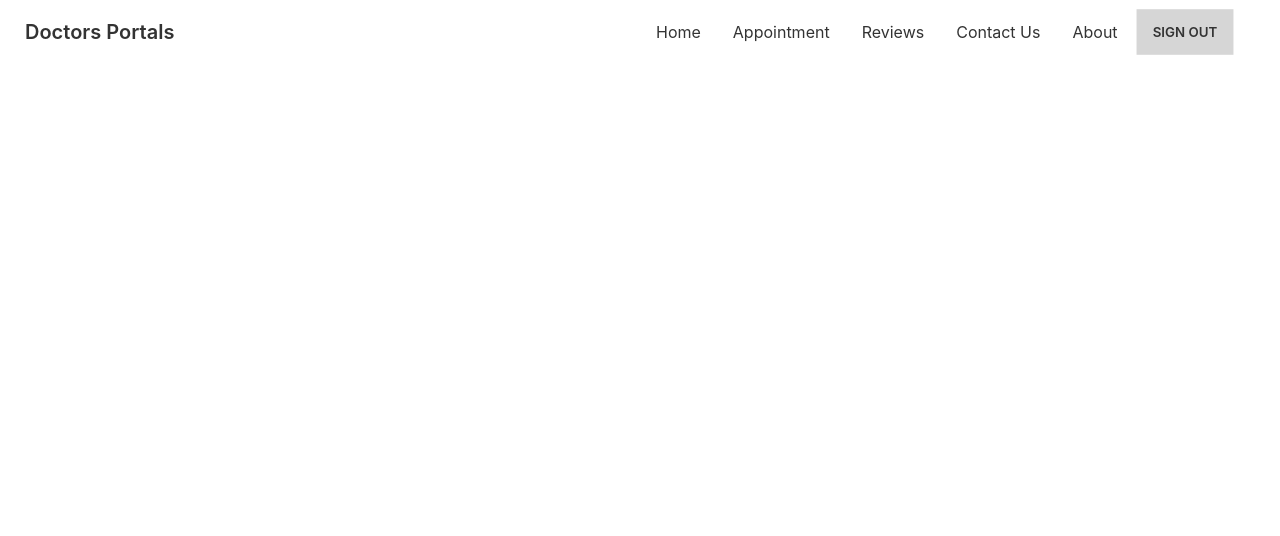
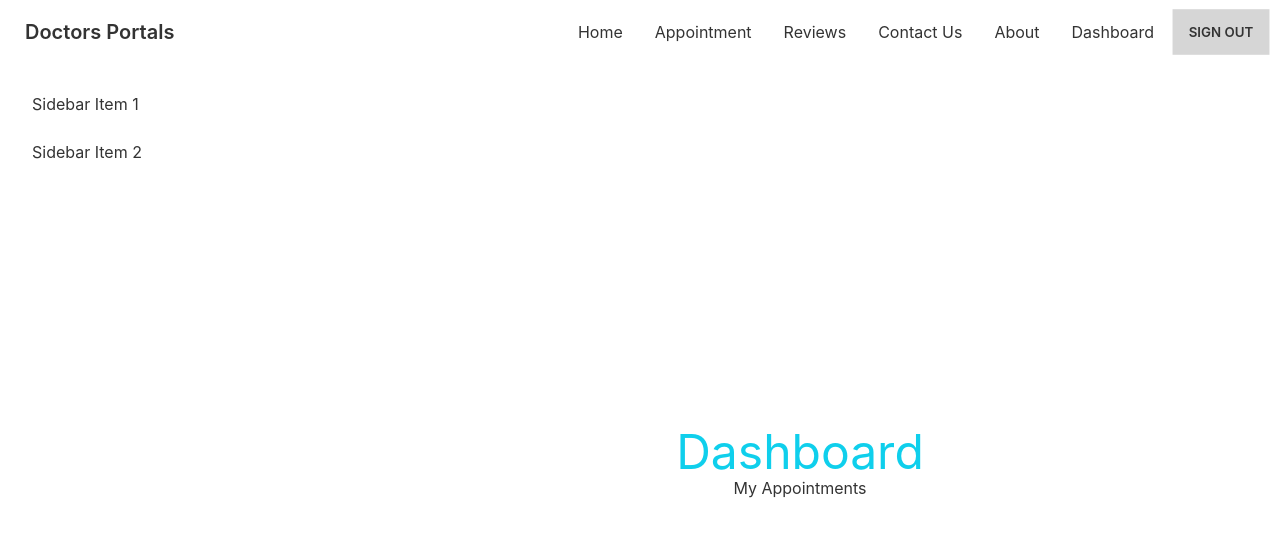
Before and after one commit to Redoyan2/Doctors-portals-client, a React (Create React App) app: page /dashboard in a window 1280 px wide. Shown: the top 536 px of the page. Built offline with nearby package versions, Linux system fonts and the light colour scheme; no server answers; sample sign-in values are in the browser's storage.

Commit message:
nested route

```diff
--- a/src/App.js
+++ b/src/App.js
@@ -9,6 +9,9 @@ import SignUp from './Pages/Authonication/SignUp';
 import RequireAuth from './Pages/Authonication/Login/RequireAuth';
 import { ToastContainer} from 'react-toastify';
 import 'react-toastify/dist/ReactToastify.css';
+import Dashboard from './Shared pages/Dashboard/Dashboard';
+import MyAppointment from './Shared pages/Dashboard/MyAppointment';
+import MyReview from './Shared pages/Dashboard/MyReview';
 
 
 function App() {
@@ -25,6 +28,14 @@ function App() {
             <Appointment></Appointment>
           </RequireAuth>
         } />
+         <Route path="/dashboard" element={
+          <RequireAuth>
+            <Dashboard></Dashboard>
+          </RequireAuth>
+        } >
+          <Route index element={<MyAppointment></MyAppointment>}></Route>
+          <Route path="/dashboard/review" element={<MyReview></MyReview>}></Route>
+        </Route>
 
       </Routes>
       <ToastContainer />
--- /dev/null
+++ b/src/Shared pages/Dashboard/Dashboard.js
@@ -0,0 +1,28 @@
+import React from 'react';
+import { Link, Outlet } from 'react-router-dom';
+
+const Dashboard = () => {
+    return (
+        <div class="drawer drawer-mobile">
+  <input id="my-drawer-2" type="checkbox" class="drawer-toggle" />
+  <div class="drawer-content flex flex-col items-center justify-center">
+      <h2 className='text-5xl text-primary'>Dashboard</h2>
+    <Outlet></Outlet>
+    <label for="my-drawer-2" class="btn btn-primary drawer-button lg:hidden">Open drawer</label>
+
+  </div>
+  <div class="drawer-side">
+    <label for="my-drawer-2" class="drawer-overlay"></label>
+    <ul class="menu p-4 overflow-y-auto w-80 bg-base-100 text-base-content">
+      {/*Sidebar content here */}
+      <li><Link to="/dashboard">Sidebar Item 1</Link></li>
+      <li><Link to="/dashboard/review">Sidebar Item 2</Link></li>
+
+    </ul>
+
+  </div>
+</div>
+    );
+};
+
+export default Dashboard;
--- /dev/null
+++ b/src/Shared pages/Dashboard/MyAppointment.js
@@ -0,0 +1,11 @@
+import React from 'react';
+
+const MyAppointment = () => {
+    return (
+        <div>
+            <h1>My Appointments</h1>
+        </div>
+    );
+};
+
+export default MyAppointment;
--- /dev/null
+++ b/src/Shared pages/Dashboard/MyReview.js
@@ -0,0 +1,11 @@
+import React from 'react';
+
+const MyReview = () => {
+    return (
+        <div>
+            <h1>My Review </h1>
+        </div>
+    );
+};
+
+export default MyReview;
--- a/src/Shared pages/Navbar/Navbar.js
+++ b/src/Shared pages/Navbar/Navbar.js
@@ -18,6 +18,9 @@ const Navbar = () => {
             <li><Link to={"/reviews"}>Reviews</Link></li>
             <li><Link to={"/contact"}>Contact Us</Link></li>
             <li><Link to={"/about"}>About</Link></li>
+            {
+                user && <li><Link to={"/dashboard"}>Dashboard</Link></li>
+            }
             <li>{user ? <button className="btn btn-active btn-ghost" onClick={logout}>Sign Out</button>:<Link to={"/login"}>Login</Link>}</li>
         </>
     return (
```
